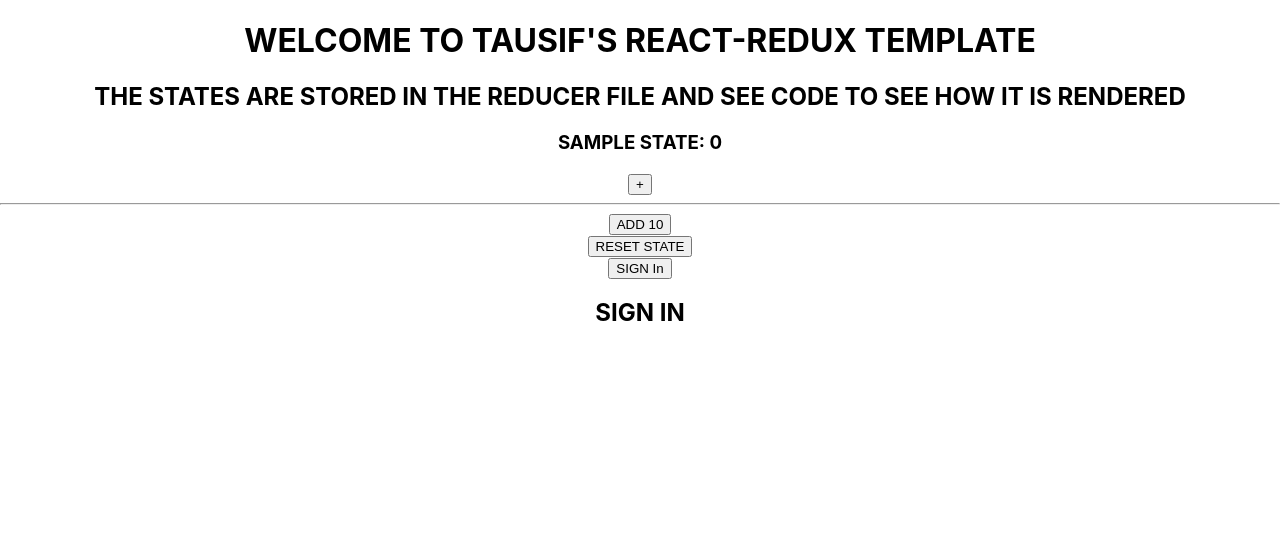
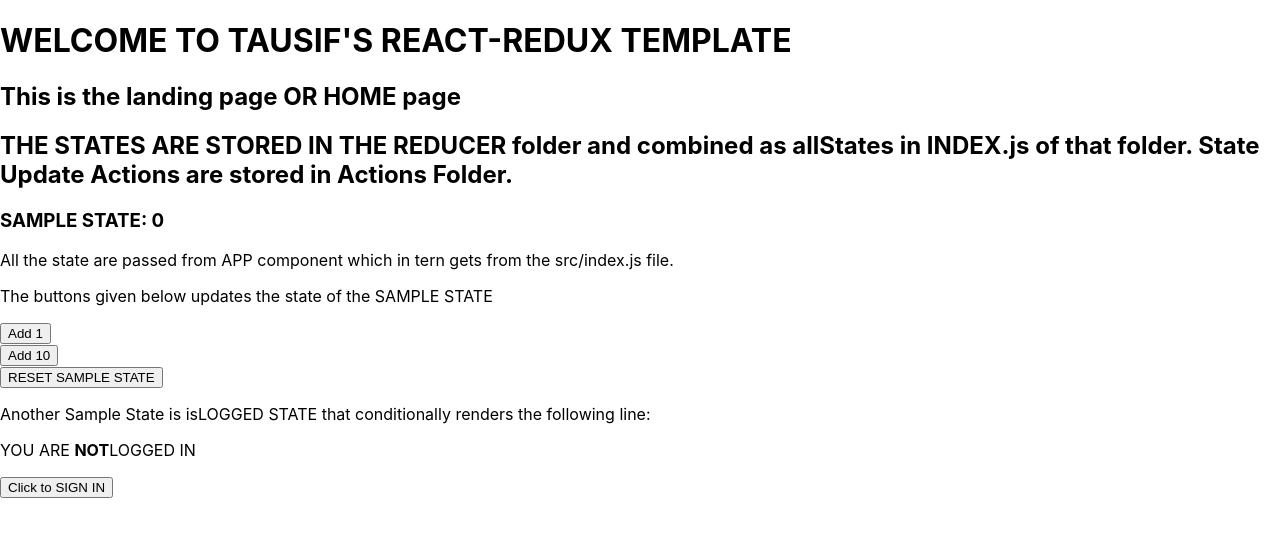
Before and after one commit to tausvels/react_template, a React (Create React App) app: page / in a window 1280 px wide. Shown: the top 536 px of the page. Built offline with nearby package versions, Linux system fonts and the light colour scheme; no server answers.

Commit message:
added the BrowserRouter, Home and About Screen, and kept app component clean. All the conditionals are in Home.jsx in screens/home

```diff
--- a/package.json
+++ b/package.json
@@ -13,6 +13,7 @@
     "react": "^16.13.1",
     "react-dom": "^16.13.1",
     "react-redux": "^7.2.0",
+    "react-router-dom": "^5.1.2",
     "react-scripts": "3.4.1",
     "redux": "^4.0.5"
   },
--- a/src/App.js
+++ b/src/App.js
@@ -1,30 +1,23 @@
 import React from 'react';
+import { BrowserRouter as Router, Switch, Route } from 'react-router-dom';
 import { useSelector, useDispatch } from 'react-redux';
-import logo from './logo.svg';
 import './App.css';
 
-// import the actions from the actions folder to be used
-import { sampleAction, sampleAction2, reset } from './actions/sampleAction';
-import { signIn, signOut } from './actions/loggingAction';
+// ---- import components for ROUTING ----------------------------------------- //
+import Home from './screens/home/Home';
+import About from './screens/about/About';
 
 function App() {
   // state is the overall STATE object that has sub states and can be found in the index.js of the reducer folder
-  const sampleState1 = useSelector((state) => state.sample);
-  const isLogged = useSelector(state => state.logged);
   const dispatch = useDispatch();
+  const stateObj = useSelector((state) => state);
   return (
-    <div className="App">
-      <h1> WELCOME TO TAUSIF'S REACT-REDUX TEMPLATE </h1>
-      <h2> THE STATES ARE STORED IN THE REDUCER FILE AND SEE CODE TO SEE HOW IT IS RENDERED</h2>
-      <h3> SAMPLE STATE: {sampleState1} </h3>
-      {/* THIS IS HOW TO USE THE useDispatch and the ACTIONS */}
-      <button onClick= {() => dispatch(sampleAction())}> + </button> <hr></hr>
-      <button onClick= {() => dispatch(sampleAction2())}> ADD 10 </button> <br></br>
-      <button onClick={() => dispatch(reset())} > RESET STATE </button> <br></br>
-      {/* CONDITIONAL RENDERING */}
-      {isLogged ? <button onClick = {() => dispatch(signOut())}> SIGN OUT </button> : <button onClick={() => dispatch(signIn())}> SIGN In </button>}
-      { isLogged ? <h2>I AM LOGGED IN</h2> : <h2>SIGN IN</h2>}
-    </div>
+    <Router>
+      <Switch>
+        <Route path='/about' render={ (routeProps) => <About {...routeProps} allStates = {stateObj} dispatch = {dispatch} /> } ></Route>
+        <Route path='/' render={ (routeProps) => <Home {...routeProps} allStates = {stateObj} dispatch = {dispatch} /> } ></Route>
+      </Switch>
+    </Router>
   );
 }
 
--- a/src/index.css
+++ b/src/index.css
@@ -1,8 +1,12 @@
 body {
+  box-sizing: border-box;
   margin: 0;
+  display: flex;
+  min-height: 100vh;
+  min-width: 100vw;
   font-family: -apple-system, BlinkMacSystemFont, 'Segoe UI', 'Roboto', 'Oxygen',
     'Ubuntu', 'Cantarell', 'Fira Sans', 'Droid Sans', 'Helvetica Neue',
-    sans-serif;
+    sans-serif, 'Lato';
   -webkit-font-smoothing: antialiased;
   -moz-osx-font-smoothing: grayscale;
 }
--- a/src/index.js
+++ b/src/index.js
@@ -5,9 +5,15 @@
 import * as serviceWorker from './serviceWorker';
 import { createStore } from 'redux';
 import {Provider} from 'react-redux';
+import axios from 'axios';
 
 // ---- import all the states from the reducer file ----- //
-import allReducers from './reducers'
+import allReducers from './reducers';
+
+
+if (process.env.REACT_APP_API_BASE_URL) {
+  axios.defaults.baseURL = process.env.REACT_APP_API_BASE_URL;
+}
 const store = createStore(allReducers);
 
 ReactDOM.render(
--- /dev/null
+++ b/src/screens/about/About.jsx
@@ -0,0 +1,13 @@
+import React from 'react';
+import { Link } from 'react-router-dom';
+
+const About = (props) => {
+  return (
+    <div>
+      <h1>This is the about page</h1>
+      <h2>Return to home page: <Link to = '/'>Click Here</Link></h2>
+    </div>
+  );
+};
+
+export default About;
--- /dev/null
+++ b/src/screens/home/Home.jsx
@@ -0,0 +1,44 @@
+import React from 'react';
+import { Link } from 'react-router-dom';
+
+// ---- IMPORT ACTIONS TO UPDATE STATE FROM THE ACTIONS FOLDER ----- //
+import { sampleAction, sampleAction2, reset } from '../../actions/sampleAction';
+import { signIn, signOut } from '../../actions/loggingAction';
+
+
+
+// destructuing the props
+const Home = ({allStates, dispatch}) => {
+
+  return (
+    <div>
+
+      <h1> WELCOME TO TAUSIF'S REACT-REDUX TEMPLATE </h1>
+      <h2> This is the landing page OR HOME page</h2>
+      <h2> THE STATES ARE STORED IN THE REDUCER folder and combined as allStates in INDEX.js of that folder. State Update Actions are stored in Actions Folder.</h2>
+      <h3> SAMPLE STATE: {allStates.sample} </h3>
+      <p> All the state are passed from APP component which in tern gets from the src/index.js file.</p>
+      <p>The buttons given below updates the state of the SAMPLE STATE</p>
+      <button onClick = { () => dispatch(sampleAction()) }>Add 1</button> <br></br>
+      <button onClick = { () => dispatch(sampleAction2()) }>Add 10</button> <br></br>
+      <button onClick = { () => dispatch(reset()) }>RESET SAMPLE STATE</button>
+      <br></br>
+      <p>Another Sample State is isLOGGED STATE that conditionally renders the following line: </p>
+      {allStates.logged ?
+        <div>
+          <p>YOU ARE <strong>LOGGED IN</strong></p>
+          <Link to='about'>About Page</Link> <br></br>
+          <button onClick = { () => dispatch(signOut()) } >Click to SIGN OUT</button>
+        </div>
+        :
+        <div>
+          <p>YOU ARE <strong>NOT</strong>LOGGED IN</p>
+          <button onClick = { () => dispatch(signIn()) }>Click to SIGN IN</button>
+        </div>
+      }
+
+    </div>
+  );
+};
+
+export default Home;
```
Also changed, not shown: src/screens/about/helper.js (added), src/screens/home/helper.js (added), src/screens/home/home.css (added), 1 other file (tests, documents, lock files or other folders).
